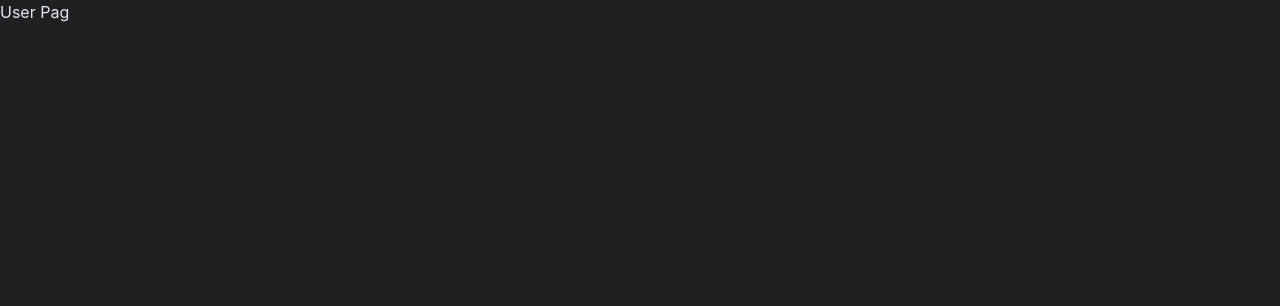
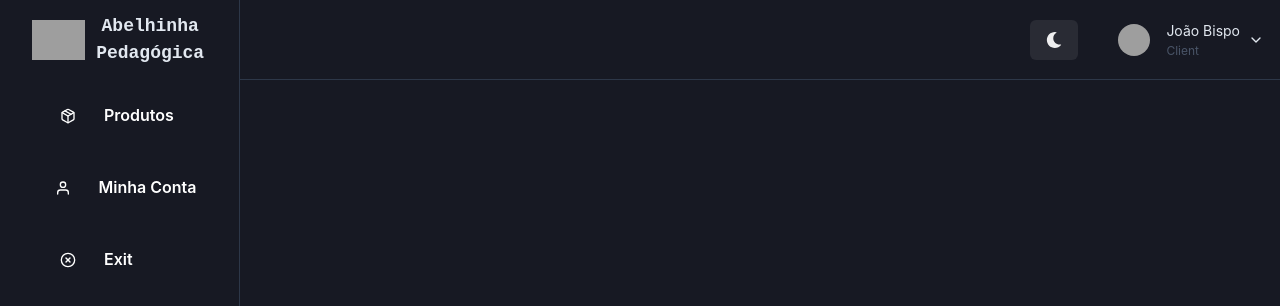
Before and after one commit to jgb27/abelhinha-pedagogica, a React (Vite) app: page /user in a window 1280 px wide. Shown: the top 306 px of the page. Built offline with nearby package versions, Linux system fonts and the light colour scheme; no server answers; grey boxes are pictures that could not be loaded.

Commit message:
Painel admin
Melhorias sendo feitas:
 - painel admin
 - painel user

```diff
--- a/src/App.jsx
+++ b/src/App.jsx
@@ -4,6 +4,7 @@ import Home from './pages/Home';
 import Catalogo from './pages/Catalogo'
 import Contato from './pages/Contato'
 import AdminPanel from './pages/AdminPanel'
+import UserPanel from './pages/UserPanel'
 import Details from './pages/Details'
 import Login from './pages/Login';
 import NotFound from './pages/NotFound';
@@ -14,7 +15,7 @@ const App = () => {
       <Route path='/' element={<Home />} />
       <Route path='/catalogo' element={<Catalogo />} />
       <Route path='/admin' element={<AdminPanel />} />
-      <Route path='/user' element={<h1>User Pag</h1>} />
+      <Route path='/user' element={<UserPanel />} />
       <Route path='/contato' element={<Contato />} />
       <Route path='/login' element={<Login />} />
       <Route path='/details/:id' element={<Details />} />
--- a/src/AppProvider.jsx
+++ b/src/AppProvider.jsx
@@ -1,5 +1,5 @@
 import React, { createContext, useContext, useState, useEffect } from "react";
-import { GetAllProduct, GetAllUsers } from "./connect";
+import { GetAllProduct } from "./connect";
 
 const AppContext = createContext();
 
--- a/src/components/admin/ListAllUsers.jsx
+++ b/src/components/admin/ListAllUsers.jsx
@@ -19,7 +19,7 @@ const ListAllUsers = () => {
   useEffect(() => {
     const fetchData = async () => {
       try {
-        const { users } = await GetAllUsers();
+        const users = await GetAllUsers();
         console.log(users)
         setUsersFields(users)
       } catch (error) {
--- a/src/components/layout/Header.jsx
+++ b/src/components/layout/Header.jsx
@@ -39,7 +39,7 @@ const Header = ({ title, image }) => {
         <NavLink to="/">Home</NavLink>
         <NavLink to="/catalogo">Catalogo</NavLink>
         <NavLink to="/contato">Contato</NavLink>
-        <NavLink to="/admin">Access</NavLink>
+        <NavLink to="/login">Access</NavLink>
       </Box>
     </VStack>
   );
--- /dev/null
+++ b/src/components/user/layout/LayoutUser.jsx
@@ -0,0 +1,37 @@
+import {
+  Box,
+  useColorMode,
+  Drawer,
+  DrawerContent,
+} from '@chakra-ui/react'
+
+import SidebarContent from './Sidebar/SidebarHeader'
+import MobileNav from './Sidebar/MobileNav'
+import { useDisclosure } from '@chakra-ui/react';
+
+const LayoutUser = ({ children }) => {
+  const { colorMode } = useColorMode();
+  const { isOpen, onOpen, onClose } = useDisclosure()
+  return (
+    <Box minH="100vh" bg={colorMode === 'dark' ? 'gray.900' : 'gray.200'}>
+      <SidebarContent onClose={() => onClose} display={{ base: 'none', md: 'block' }} />
+      <Drawer
+        isOpen={isOpen}
+        placement="left"
+        onClose={onClose}
+        returnFocusOnClose={false}
+        onOverlayClick={onClose}
+        size="full">
+        <DrawerContent>
+          <SidebarContent onClose={onClose} />
+        </DrawerContent>
+      </Drawer>
+      <MobileNav onOpen={onOpen} username={'João Bispo'} role={'Client'} />
+      <Box ml={{ base: 0, md: 60 }} p="4">
+        {children}
+      </Box>
+    </Box>
+  );
+};
+
+export default LayoutUser;
--- /dev/null
+++ b/src/components/user/layout/Sidebar/MobileNav.jsx
@@ -0,0 +1,96 @@
+import {
+  FiMenu,
+  FiChevronDown,
+} from 'react-icons/fi'
+
+import {
+  IconButton,
+  Avatar,
+  Box,
+  Flex,
+  HStack,
+  VStack,
+  useColorMode,
+  Text,
+  Menu,
+  MenuButton,
+  MenuDivider,
+  MenuItem,
+  MenuList,
+} from '@chakra-ui/react'
+
+import ThemeToogle from '../../../ThemeToggle'
+
+const MobileNav = ({ onOpen, username, role, ...rest }) => {
+  const { colorMode } = useColorMode();
+
+  return (
+    <Flex
+      ml={{ base: 0, md: 60 }}
+      px={{ base: 4, md: 4 }}
+      height="20"
+      alignItems="center"
+      bg={colorMode === 'dark' ? 'gray.900' : 'white'}
+      borderBottomWidth="1px"
+      borderBottomColor={colorMode === 'dark' ? 'gray.700' : 'gray.700'}
+      justifyContent={{ base: 'space-between', md: 'flex-end' }}
+      {...rest}>
+      <IconButton
+        display={{ base: 'flex', md: 'none' }}
+        onClick={onOpen}
+        variant="outline"
+        aria-label="open menu"
+        icon={<FiMenu />}
+      />
+
+      <Text
+        display={{ base: 'flex', md: 'none' }}
+        fontSize="lg"
+        fontFamily="monospace"
+        fontWeight="bold"
+        textAlign="center"
+      >
+        Abelhinha Pedagógica
+      </Text>
+
+      <HStack spacing={{ base: '0', md: '6' }}>
+        <ThemeToogle possition='relative' spacing={4} />
+        <Flex alignItems={'center'}>
+          <Menu>
+            <MenuButton py={2} transition="all 0.3s" _focus={{ boxShadow: 'none' }}>
+              <HStack>
+                <Avatar
+                  size={'sm'}
+                  src={'https://abelhinha-bucket.s3.sa-east-1.amazonaws.com/logo.svg'}
+                />
+                <VStack
+                  display={{ base: 'none', md: 'flex' }}
+                  alignItems="flex-start"
+                  spacing="1px"
+                  ml="2">
+                  <Text fontSize="sm">{username}</Text>
+                  <Text fontSize="xs" color="gray.600">
+                    {role}
+                  </Text>
+                </VStack>
+                <Box display={{ base: 'none', md: 'flex' }}>
+                  <FiChevronDown />
+                </Box>
+              </HStack>
+            </MenuButton>
+            <MenuList
+              borderColor={colorMode === 'dark' ? 'gray.900' : 'gray.200'}>
+              <MenuItem>Profile</MenuItem>
+              <MenuItem>Settings</MenuItem>
+              <MenuItem>Billing</MenuItem>
+              <MenuDivider />
+              <MenuItem>Sign out</MenuItem>
+            </MenuList>
+          </Menu>
+        </Flex>
+      </HStack>
+    </Flex>
+  );
+};
+
+export default MobileNav;
--- /dev/null
+++ b/src/components/user/layout/Sidebar/SidebarHeader.jsx
@@ -0,0 +1,105 @@
+import { Box, Flex, Image, CloseButton, Text, useColorMode, IconButton, Button } from "@chakra-ui/react"
+import { useNavigate } from "react-router-dom"
+import { FiPackage, FiUser, FiXCircle } from "react-icons/fi"
+import { useAppContext } from "../../../../AppProvider"
+
+const NavItem = ({ icon, children, name }) => {
+  const { colorMode } = useColorMode();
+  const { page, setPage } = useAppContext();
+  const navigate = useNavigate();
+
+  const handleLogout = () => {
+    localStorage.removeItem("token");
+    navigate("/login");
+  };
+
+  return (
+    <Box
+      style={{ textDecoration: 'none' }}
+      _focus={{ boxShadow: 'none' }}>
+      <Flex
+        align="center"
+        p="4"
+        mx="4"
+        borderRadius="lg"
+        role="group">
+        <Button
+          cursor="pointer"
+          bg='transparent'
+          color={page == name ? 'yellow.500' : colorMode === 'dark' ? 'white' : 'black'}
+          _hover={{
+            color: 'yellow.500',
+          }}
+          onClick={() => {
+            if (name == 'Exit') {
+              handleLogout()
+            } else {
+              setPage(name)
+            }
+          }}
+        >
+          {icon && (
+            <IconButton
+              mr="4"
+              color={page == name ? 'yellow.500' : colorMode === 'dark' ? 'white' : 'black'}
+              _groupHover={{
+                color: 'yellow.500',
+              }}
+              bg='transparent'
+              icon={icon}
+              isRound={true}
+            />
+          )}
+          {children}
+        </Button>
+      </Flex>
+    </Box>
+  )
+}
+
+const SidebarContent = ({ onClose, ...rest }) => {
+  const { colorMode } = useColorMode();
+
+  const LinkItems = [
+    { name: 'Produtos', icon: <FiPackage /> },
+    { name: 'Minha Conta', icon: <FiUser /> },
+    { name: 'Exit', icon: <FiXCircle /> }
+  ]
+
+  return (
+    <Box
+      transition="3s ease"
+      bg={colorMode === 'dark' ? 'gray.900' : 'white'}
+      borderRight="1px"
+      borderRightColor={colorMode === 'dark' ? 'gray.700' : 'gray.700'}
+      w={{ base: 'full', md: 60 }}
+      pos="fixed"
+      h="full"
+      {...rest}>
+      <Flex h="20" gap={2} alignItems="center" textAlign='center' mx="8" justifyContent="space-between">
+        <Image
+          src={'https://abelhinha-bucket.s3.sa-east-1.amazonaws.com/logo.svg'}
+          height={10}
+        />
+        <Text
+          fontSize="lg"
+          fontFamily="monospace"
+          fontWeight="bold"
+          textAlign="center"
+        >
+          Abelhinha Pedagógica
+        </Text>
+        <CloseButton display={{ base: 'flex', md: 'none' }} onClick={onClose} />
+      </Flex>
+      {
+        LinkItems.map((link) => (
+          <NavItem key={link.name} icon={link.icon} name={link.name}>
+            {link.name}
+          </NavItem>
+        ))
+      }
+    </Box >
+  )
+}
+
+export default SidebarContent;
--- a/src/pages/AdminPanel.jsx
+++ b/src/pages/AdminPanel.jsx
@@ -1,6 +1,4 @@
-import React, { useEffect } from "react";
-import { useNavigate } from "react-router-dom";
-
+import React from "react";
 import Forms from "../components/admin/Forms";
 import LayoutAdmin from "../components/admin/layout/LayoutAdmin";
 import { useAppContext } from "../AppProvider";
@@ -8,15 +6,7 @@ import ListAllProducts from "../components/admin/ListAllProducts";
 import ListAllUsers from "../components/admin/ListAllUsers";
 
 const Admin = () => {
-  const navigate = useNavigate();
   const { page } = useAppContext();
-
-  useEffect(() => {
-    const token = localStorage.getItem("token")
-    if (!token) {
-      navigate("/login");
-    }
-  }, [])
 
   const CurrentPage = () => {
     switch (page) {
@@ -26,8 +16,6 @@ const Admin = () => {
         return <ListAllUsers />
       case '+ Produtos':
         return <Forms />
-      case '':
-        return <></>
       default:
         return <h1>Not found: {page}</h1>
     }
--- a/src/pages/Login.jsx
+++ b/src/pages/Login.jsx
@@ -62,7 +62,7 @@ function Login() {
         p={6}
         rounded="lg"
         shadow="md"
-        maxW="md"
+        maxW="sm"
         mx="auto"
       >
         <VStack spacing={4}>
@@ -70,13 +70,11 @@ function Login() {
           <Heading as="h1" fontSize="1.5rem" textAlign="center">
             Abelhinha Pedagógica
           </Heading>
-          <Text fontSize="sm" color="gray.500" textAlign="center">
-            Acesso administrativo
-          </Text>
           <form onSubmit={handleSubmit} mt={4} width="100%">
             <FormControl>
-              <FormLabel htmlFor="username">Username</FormLabel>
+              <FormLabel textAlign='center' htmlFor="username">Username</FormLabel>
               <Input
+                textAlign='center'
                 type="text"
                 id="username"
                 name="username"
@@ -86,9 +84,10 @@ function Login() {
               />
             </FormControl>
             <FormControl>
-              <FormLabel htmlFor="password">Password</FormLabel>
+              <FormLabel mt={4} textAlign='center' htmlFor="password">Password</FormLabel>
               <Input
                 type="password"
+                textAlign='center'
                 id="password"
                 name="password"
                 value={formData.password}
--- /dev/null
+++ b/src/pages/UserPanel.jsx
@@ -0,0 +1,25 @@
+import LayoutUser from "../components/user/layout/LayoutUser";
+import { useAppContext } from "../AppProvider";
+
+const userPanel = () => {
+  const { page } = useAppContext();
+
+  const CurrentPage = () => {
+    switch (page) {
+      case 'Produtos':
+        return <h1>Produtos</h1>
+      case 'Minha Conta':
+        return <h1>Minha Conta</h1>
+      default:
+        return <h1>Not found: {page}</h1>
+    }
+  }
+
+  return (
+    <LayoutUser>
+      {CurrentPage}
+    </LayoutUser>
+  )
+}
+
+export default userPanel;
```
